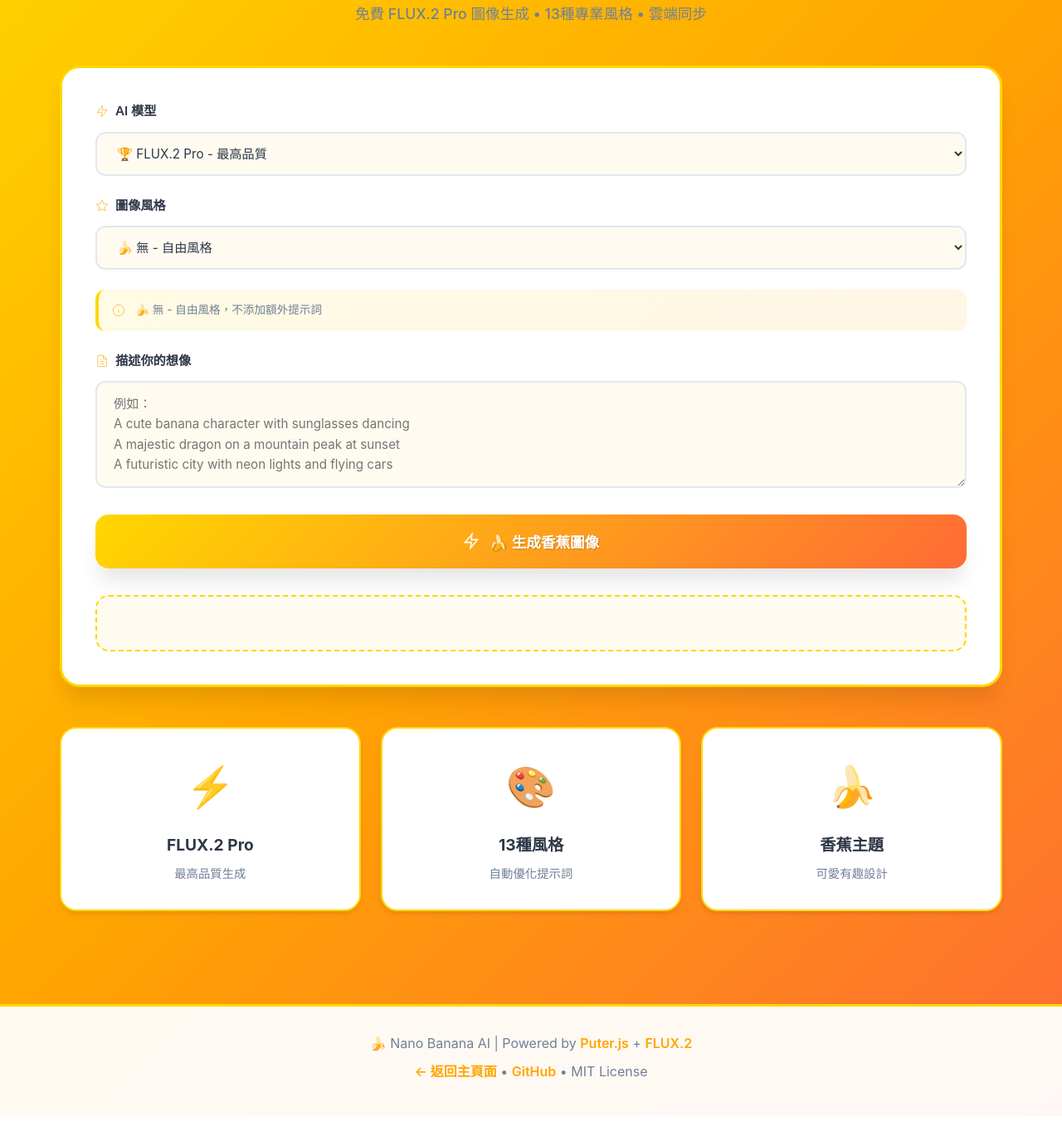
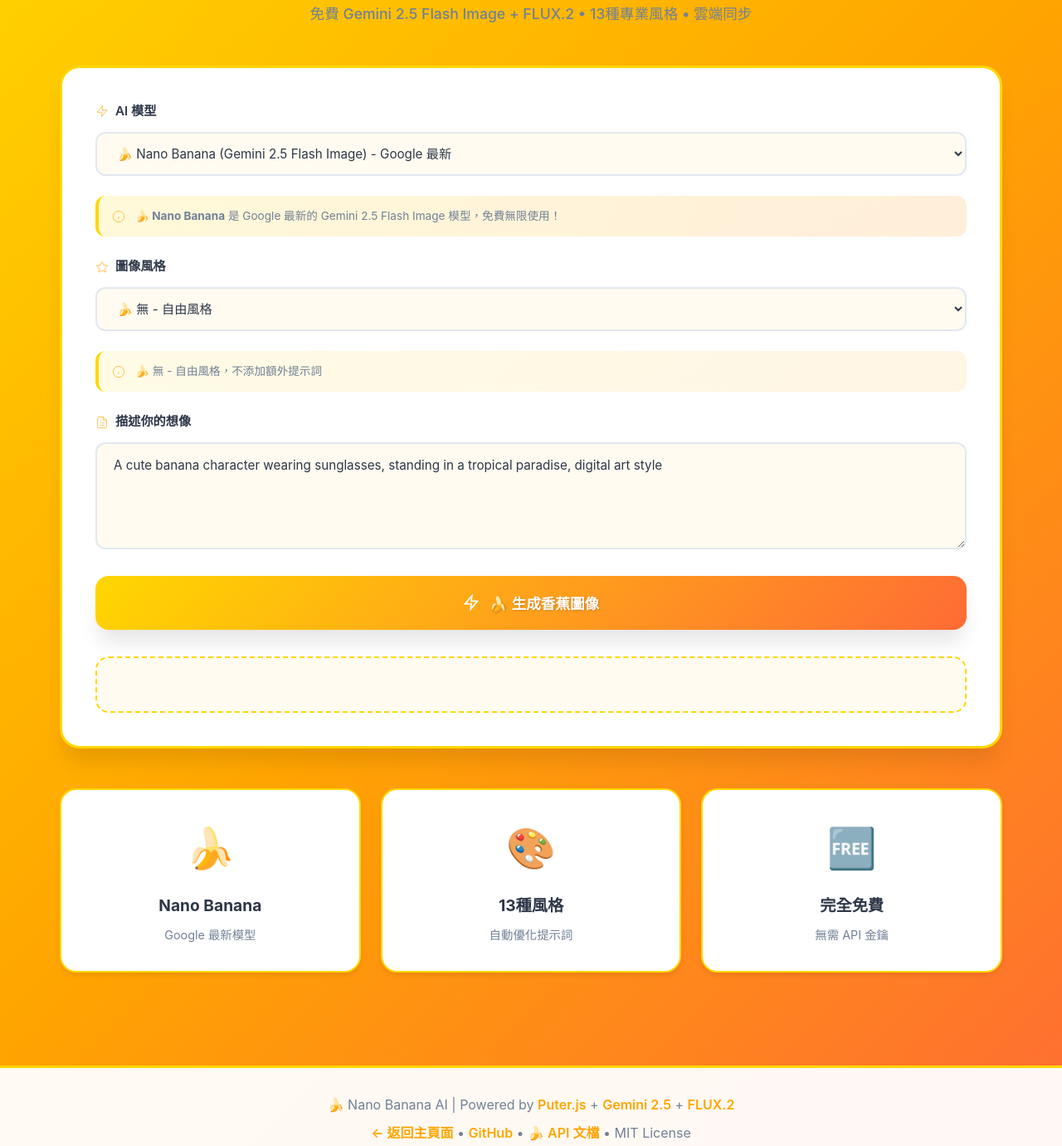
Before and after one commit to kinai9661/Puter, a website: page public/nano-banana.html in a window 1280 px wide. Shown: the part 211-1592 px from the top of the page at 83% size. Before the commit the page ends 1556 px from the top, so only its background shows below. Drawn offline with Linux system fonts and the light colour scheme.

Commit message:
添加 Gemini 2.5 Flash Image (Nano Banana) 模型選項

```diff
--- a/public/nano-banana.html
+++ b/public/nano-banana.html
@@ -3,7 +3,7 @@
 <head>
     <meta charset="UTF-8">
     <meta name="viewport" content="width=device-width, initial-scale=1.0">
-    <title>Nano Banana AI - 免費 FLUX.2 圖像生成</title>
+    <title>Nano Banana AI - 免費 Gemini 2.5 Flash Image 生成</title>
     <link rel="stylesheet" href="nano-banana.css">
     <script src="https://js.puter.com/v2/"></script>
 </head>
@@ -46,7 +46,7 @@
             <div class="nb-container">
                 <div class="nb-hero">
                     <h2 class="nb-hero-title">🍌 香蕉動力,無限創意</h2>
-                    <p class="nb-hero-subtitle">免費 FLUX.2 Pro 圖像生成 • 13種專業風格 • 雲端同步</p>
+                    <p class="nb-hero-subtitle">免費 Gemini 2.5 Flash Image + FLUX.2 • 13種專業風格 • 雲端同步</p>
                 </div>
 
                 <div class="nb-card">
@@ -59,12 +59,22 @@
                             AI 模型
                         </label>
                         <select id="nb-model-select" class="nb-select">
-                            <option value="black-forest-labs/FLUX.2-pro" selected>🏆 FLUX.2 Pro - 最高品質</option>
+                            <option value="gemini-2.5-flash-image-preview" selected>🍌 Nano Banana (Gemini 2.5 Flash Image) - Google 最新</option>
+                            <option value="black-forest-labs/FLUX.2-pro">🏆 FLUX.2 Pro - 最高品質</option>
                             <option value="black-forest-labs/FLUX.2-flex">🔄 FLUX.2 Flex - 快速</option>
                             <option value="black-forest-labs/FLUX.2-dev">🔧 FLUX.2 Dev - 開發</option>
                             <option value="gpt-image-1">🤖 GPT Image-1</option>
                             <option value="dall-e-3">✨ DALL-E 3</option>
                         </select>
+                    </div>
+
+                    <!-- 模型說明 -->
+                    <div class="nb-style-preview" style="background: linear-gradient(135deg, rgba(255, 215, 0, 0.15), rgba(255, 140, 0, 0.15)); border-color: #FFD700; margin-bottom: 1.5rem;">
+                        <svg width="16" height="16" viewBox="0 0 24 24" fill="none" stroke="currentColor">
+                            <circle cx="12" cy="12" r="10"/>
+                            <path d="M12 16v-4M12 8h.01"/>
+                        </svg>
+                        <span><strong>🍌 Nano Banana</strong> 是 Google 最新的 Gemini 2.5 Flash Image 模型，免費無限使用！</span>
                     </div>
 
                     <!-- 風格選擇 -->
@@ -112,8 +122,9 @@
                         </label>
                         <textarea id="nb-prompt-input" class="nb-textarea" rows="4" placeholder="例如：
 A cute banana character with sunglasses dancing
-A majestic dragon on a mountain peak at sunset
-A futuristic city with neon lights and flying cars"></textarea>
+A serene Japanese garden with cherry blossoms
+A cyberpunk street scene with neon lights
+A majestic dragon on a mountain peak at sunset">A cute banana character wearing sunglasses, standing in a tropical paradise, digital art style</textarea>
                     </div>
 
                     <!-- 生成按鈕 -->
@@ -131,9 +142,9 @@ A futuristic city with neon lights and flying cars"></textarea>
                 <!-- 特色卡片 -->
                 <div class="nb-features">
                     <div class="nb-feature-card">
-                        <div class="nb-feature-icon">⚡</div>
-                        <h3>FLUX.2 Pro</h3>
-                        <p>最高品質生成</p>
+                        <div class="nb-feature-icon">🍌</div>
+                        <h3>Nano Banana</h3>
+                        <p>Google 最新模型</p>
                     </div>
                     <div class="nb-feature-card">
                         <div class="nb-feature-icon">🎨</div>
@@ -141,9 +152,9 @@ A futuristic city with neon lights and flying cars"></textarea>
                         <p>自動優化提示詞</p>
                     </div>
                     <div class="nb-feature-card">
-                        <div class="nb-feature-icon">🍌</div>
-                        <h3>香蕉主題</h3>
-                        <p>可愛有趣設計</p>
+                        <div class="nb-feature-icon">🆓</div>
+                        <h3>完全免費</h3>
+                        <p>無需 API 金鑰</p>
                     </div>
                 </div>
             </div>
@@ -214,8 +225,8 @@ A futuristic city with neon lights and flying cars"></textarea>
     <!-- Footer -->
     <footer class="nb-footer">
         <div class="nb-container">
-            <p>🍌 Nano Banana AI | Powered by <a href="https://puter.com" target="_blank">Puter.js</a> + <a href="https://blackforestlabs.ai" target="_blank">FLUX.2</a></p>
-            <p><a href="index.html">← 返回主頁面</a> • <a href="https://github.com/kinai9661/Puter" target="_blank">GitHub</a> • MIT License</p>
+            <p>🍌 Nano Banana AI | Powered by <a href="https://puter.com" target="_blank">Puter.js</a> + <a href="https://ai.google.dev/" target="_blank">Gemini 2.5</a> + <a href="https://blackforestlabs.ai" target="_blank">FLUX.2</a></p>
+            <p><a href="index.html">← 返回主頁面</a> • <a href="https://github.com/kinai9661/Puter" target="_blank">GitHub</a> • <a href="https://developer.puter.com/tutorials/free-unlimited-nano-banana-api/" target="_blank">🍌 API 文檔</a> • MIT License</p>
         </div>
     </footer>
 
```
